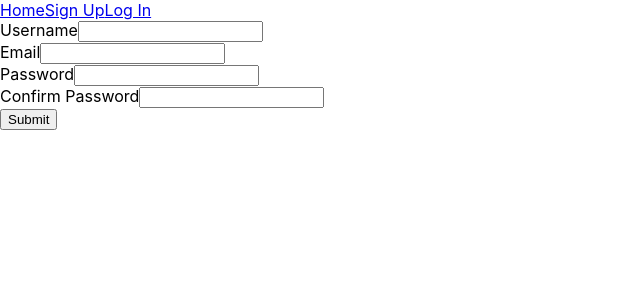
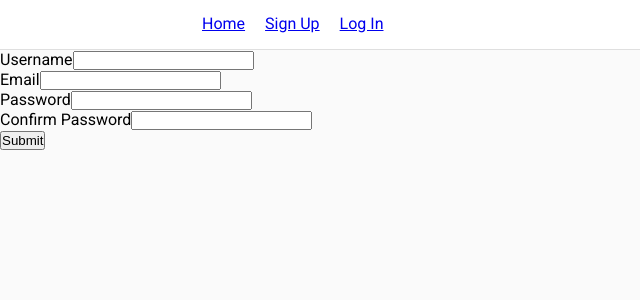
Before and after one commit to DustinHurtt/project3-apparazzi-frontend, a React (Create React App) app: page /signup in a window 1280 px wide. Shown: the top 300 px of the page, without its empty margins (0-640 px from the left). Built offline with nearby package versions, Linux system fonts and the light colour scheme.

Commit message:
beginning to work on styling

```diff
--- a/src/App.css
+++ b/src/App.css
@@ -1,4 +1,8 @@
-.App {
+@import url('https://fonts.googleapis.com/css2?family=Roboto:wght@300;400;500;700;900&display=swap');
+
+
+
+/* .App {
   text-align: center;
 }
 
@@ -35,12 +39,142 @@
   to {
     transform: rotate(360deg);
   }
+} */
+
+img {
+  /* height: 100%; */
+  display: block;
+  /* position: absolute; */
+  margin: auto;
+  /* top: 50%;
+  left: 50%; */
+  /* min-height: 100%;
+  min-width: 100%; */
+  /* transform: translate(-50%, -50%); */
+  height: 50vh;
 }
 
-img {
-  height: 20vh;
+.post-image{
+  width: 100%;
+  height: 500px;
+  object-fit: cover;
 }
 
 #mapid {
   height: 1000px
 }
+
+
+
+*{
+    margin: 0;
+    padding: 0;
+    box-sizing: border-box;
+}
+
+*:focus{
+    outline: none;
+}
+
+body{
+    width: 100%;
+    background: #fafafa;
+    position: relative;
+    font-family: 'roboto', sans-serif;
+    padding-top: 50px;
+}
+
+.navbar{
+    position: fixed;
+    top: 0;
+    left: 0;
+    width: 100%;
+    height: 50px;
+    background: #fff;
+    border-bottom: 1px solid #dfdfdf;
+    display: flex;
+    justify-content: center;
+    padding: 5px 0;
+
+}
+
+.nav-wrapper{
+    width: 70%;
+    max-width: 1000px;
+    height: 100%;
+    display: flex;
+    justify-content: space-between;
+    align-items: center;
+}
+
+.brand-img{
+    height: 100%;
+    margin-top: 5px;
+}
+
+.search-box{
+    position: absolute;
+    left: 50%;
+    transform: translateX(-50%);
+    width: 200px;
+    height: 25px;
+    background: #fafafa;
+    border: 1px solid #dfdfdf;
+    border-radius: 2px;
+    color: rgba(0, 0, 0, 0.5);
+    text-align: center;
+    text-transform: capitalize;
+}
+
+.search-box::placeholder{
+    color: rgba(0, 0, 0, 0.5);
+}
+
+.nav-items{
+    height: 22px;
+    position: relative;
+}
+
+.icon{
+    height: 100%;
+    cursor: pointer;
+    margin: 0 10px;
+    display: inline-block;
+}
+
+.user-profile{
+    width: 22px;
+    border-radius: 50%;
+    background-image: url('');
+    background-size: cover;
+}
+
+.post{
+  width: 100%;
+  height: auto;
+  background: #fff;
+  border: 1px solid #dfdfdf;
+  margin-top: 40px;
+}
+
+.main{
+  width: 100%;
+  padding: 40px 0;
+  display: flex;
+  justify-content: center;
+  margin-top: 50px;
+}
+
+.wrapper{
+  width: 70%;
+  max-width: 1000px;
+  display: grid;
+  /* grid-template-columns: 60% 40%; */
+  -ms-grid-columns: 60% 40%;
+  grid-gap: 30px;
+}
+
+.left-col{
+  display: flex;
+  flex-direction: column;
+}
--- a/src/App.js
+++ b/src/App.js
@@ -32,26 +32,28 @@ function App() {
   }
 
   return (
-    <div>
-      <header>
-        {token ? (
-          <nav>
-            <Link to="/">Home</Link>
-            <Link to="/allPhotos">All Photos</Link>
-            <Link to="/tags">Tags</Link>
-            <Link to="/submit-photo">Submit Photo</Link>
-            <Link to="/profile">Profile</Link>
-            <button onClick={logout}>Logout</button>
-          </nav>
-        ) : (
-          <nav>
-            <Link to="/">Home</Link>
-            <Link to='/signup'>Sign Up</Link>
-            <Link to="/login">Log In</Link>
+    <div >
+      <div className="navbar">
+        <header className='nav-wrapper'>
+          {token ? (
+            <nav className='nav-items'>
+              <Link to="/" className='icon'>Home</Link>
+              <Link to="/allPhotos" className='icon'>All Photos</Link>
+              <Link to="/tags" className='icon'>Tags</Link>
+              <Link to="/submit-photo" className='icon'>Submit Photo</Link>
+              <Link to="/profile" className='icon'>Profile</Link>
+              <button onClick={logout} className='icon'>Logout</button>
+            </nav>
+          ) : (
+            <nav className='nav-items'>
+              <Link to="/" className='icon'>Home</Link>
+              <Link to="/signup" className='icon'>Sign Up</Link>
+              <Link to="/login" className='icon'>Log In</Link>
+            </nav>
+          )}
+        </header>
 
-          </nav>
-        )}
-      </header>
+      </div>
 
       <Routes>
         <Route path="/" element={<Home />}></Route>
@@ -63,7 +65,7 @@ function App() {
         <Route path="/:id/details" element={<PhotoDetails />}></Route>
         <Route path="/:id/tag" element={<TagDetails />}></Route>
         <Route path="/edit-profile" element={<EditProfile />}></Route>
-        <Route path="/delete-profile" element={<DeleteProfile/>}></Route>
+        <Route path="/delete-profile" element={<DeleteProfile />}></Route>
         <Route path="/submit-photo" element={<SubmitPhoto />}></Route>
         <Route path="/:id/contributor" element={<Contributor />}></Route>
         <Route path="*" element={<NotFound />}></Route>
--- a/src/authService/convertGPS.js
+++ b/src/authService/convertGPS.js
@@ -1,5 +1,5 @@
 export const convertGPS = (gpsStr) => {
-
+if (gpsStr){
   console.log('STR', gpsStr)
 
     var gpsToLonLatRegex = /[-]{0,1}[\d.]*[\d]|([NSEW])+/g;
@@ -28,5 +28,5 @@ export const convertGPS = (gpsStr) => {
       return n;
     };
 
-    return Number([gpsToLonLat(gpsParsedObj.coordinate)]);
+    return Number([gpsToLonLat(gpsParsedObj.coordinate)]);}
 }
--- a/src/components/User.js
+++ b/src/components/User.js
@@ -1,6 +1,11 @@
 import React from "react";
+import { DateTime } from "luxon"
 
 const User = (props) => {
+
+    let fromISO = DateTime.fromISO(props.user.createdAt)
+    const memberSince = fromISO.toLocaleString(DateTime.DATE_MED_WITH_WEEKDAY);
+    // let memberSince = DateTime.fromISO(props.user.createdAt).toLocaleString()
 
     return (
 
@@ -9,7 +14,7 @@ const User = (props) => {
             <h3>{props.user.username}</h3>
             <img src={props.user.imageUrl} alt="profile pic"/>
             <h4>{props.user.name}</h4>
-            <h5>Member since {props.user.createdAt}</h5>
+            <h5>Member since {memberSince}</h5>
             <p>{props.user.location}</p>
             <p>{props.user.bio}</p>
 
--- a/src/pages/AllPhotos.js
+++ b/src/pages/AllPhotos.js
@@ -3,6 +3,10 @@ import React from "react";
 import { baseUrl } from "../authService/baseUrl";
 import Photo from "../components/Photo";
 import { Link } from "react-router-dom";
+
+
+
+
 
 const AllPhotos = () => {
 
@@ -25,25 +29,39 @@ const AllPhotos = () => {
           };
 
     return (
+      <div>
+        <h1>This is AllPhotos</h1>
 
-        <div>
-            <h1>This is AllPhotos</h1>
+        <section className="main">
 
+          <div className="wrapper">
 
+            <div className="left-col">
 
-      {photos.map((photo) => {
-        return (
-          <div key={photo._id}>
+              <div className="post">
 
-                <Photo photo={photo}/>
+                {photos.map((photo) => {
+
+                  return (
+
+                    <div className="post-image" key={photo._id}>
+                      <Photo photo={photo}  />
+                    </div>
+
+                  );
+
+                })}
+
+              </div>
+
+            </div>
 
           </div>
-        );
-      })}
 
-        </div>
+        </section>
 
-    )
+      </div>
+    );
 
 }
 
--- a/src/pages/TagDetails.js
+++ b/src/pages/TagDetails.js
@@ -154,8 +154,8 @@ const TagDetails = (props) => {
                 convertGPS(spot.latitude), gpsConvert(spot.latitude))
                 console.log("SPOT", spot) */}
 
-              return (
-                <Marker position={point} key={spot["_id"]}>
+
+                return point[0] &&  ( <Marker position={point} key={spot["_id"]}>
                   <Popup>
 
                     <span>
```
Also changed, not shown: src/pages/PhotoDetail.js (+0 -14 lines), src/pages/ScratchPad.js (added, +125 -0 lines).
